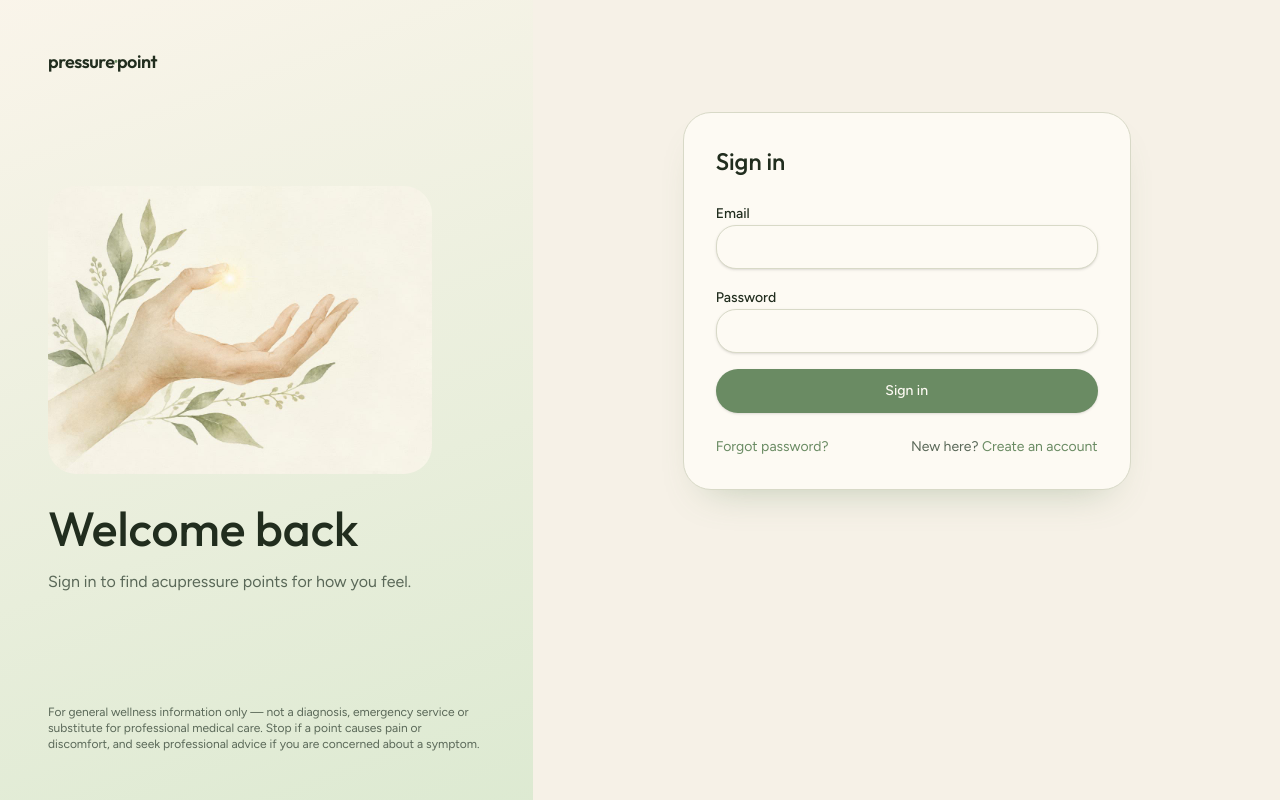
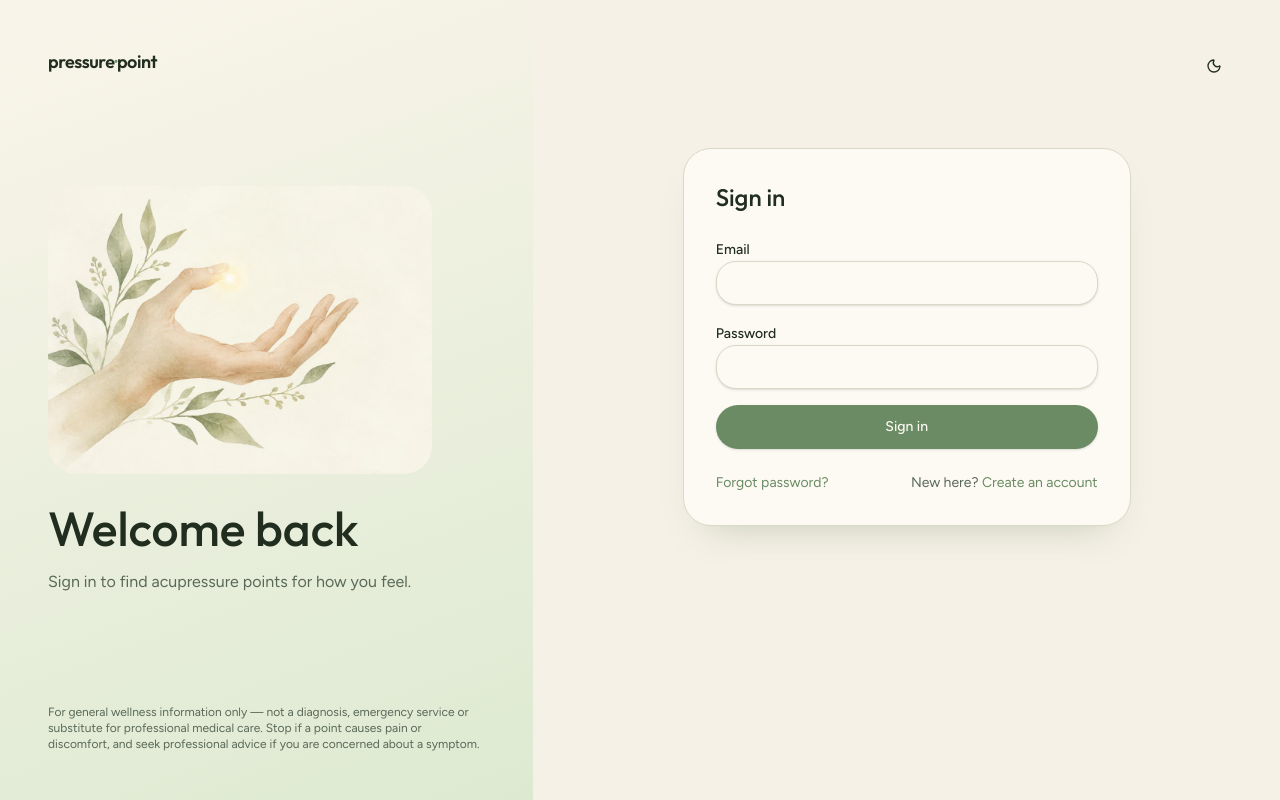
Before and after one commit to TOmelchenko/AcupuncturePoints, a React (Vite) app in the folder frontend/: page /login in a window 1280 px wide. Built offline with nearby package versions, Linux system fonts and the light colour scheme; no server answers.

Commit message:
Add optional dark theme with a toggle; light stays the default (#35)
Co-Authored-By: Claude Opus 5.5 <noreply@anthropic.com>

```diff
--- a/frontend/index.html
+++ b/frontend/index.html
@@ -11,6 +11,10 @@
       rel="stylesheet"
       href="https://fonts.googleapis.com/css2?family=Outfit:wght@400;500;600&family=Figtree:wght@400;500;600&display=swap"
     />
+    <script>
+      // Apply a saved dark-theme choice before first paint; light is the default.
+      try { if (localStorage.getItem('theme') === 'dark') document.documentElement.classList.add('dark') } catch {}
+    </script>
     <title>pressure·point — Acupressure for how you feel</title>
   </head>
   <body>
--- a/frontend/src/components/SplitLayout.tsx
+++ b/frontend/src/components/SplitLayout.tsx
@@ -2,11 +2,12 @@ import type { ReactNode } from 'react'
 import hand from '@/assets/hand-point.jpg'
 import { Brand } from './Brand'
 import { Disclaimer } from './Disclaimer'
+import { ThemeToggle } from './ThemeToggle'
 
 interface Props {
   /** Content for the calm left-hand panel, below the illustration. */
   aside: ReactNode
-  /** Optional navigation shown at the top of the main area. */
+  /** Optional navigation links shown at the top (the theme toggle is always there). */
   nav?: ReactNode
   children: ReactNode
 }
@@ -32,11 +33,10 @@ export function SplitLayout({ aside, nav, children }: Props) {
         </aside>
         <main className="p-6 sm:p-8 lg:p-12">
           {/* Top-right on small screens (beside the brand), top of the content column on large ones. */}
-          {nav && (
-            <nav className="absolute right-3 top-5 flex gap-1 sm:right-5 sm:top-7 lg:static lg:mb-8 lg:justify-end lg:gap-2">
-              {nav}
-            </nav>
-          )}
+          <nav className="absolute right-3 top-5 flex gap-1 sm:right-5 sm:top-7 lg:static lg:mb-8 lg:justify-end lg:gap-2">
+            {nav}
+            <ThemeToggle />
+          </nav>
           {children}
         </main>
       </div>
--- /dev/null
+++ b/frontend/src/components/ThemeToggle.tsx
@@ -0,0 +1,41 @@
+import { Moon, Sun } from 'lucide-react'
+import { useState } from 'react'
+import { Button } from '@/components/ui/button'
+
+const STORAGE_KEY = 'theme'
+
+function readStored(): boolean {
+  try {
+    return localStorage.getItem(STORAGE_KEY) === 'dark'
+  } catch {
+    return false
+  }
+}
+
+/** Switches between the default light theme and the optional dark theme. */
+export function ThemeToggle() {
+  const [dark, setDark] = useState(() => document.documentElement.classList.contains('dark') || readStored())
+
+  const toggle = () => {
+    const next = !dark
+    setDark(next)
+    document.documentElement.classList.toggle('dark', next)
+    try {
+      localStorage.setItem(STORAGE_KEY, next ? 'dark' : 'light')
+    } catch {
+      // Storage unavailable (e.g. private mode): the choice lasts for this page only.
+    }
+  }
+
+  return (
+    <Button
+      variant="ghost"
+      size="icon"
+      className="rounded-full"
+      aria-label={dark ? 'Switch to light theme' : 'Switch to dark theme'}
+      onClick={toggle}
+    >
+      {dark ? <Sun /> : <Moon />}
+    </Button>
+  )
+}
--- a/frontend/src/recommendations/StarRating.tsx
+++ b/frontend/src/recommendations/StarRating.tsx
@@ -44,7 +44,7 @@ export function StarRating({ attemptId, pointId, pointName }: Props) {
                 aria-hidden="true"
                 className={cn(
                   'block rounded px-0.5 text-xl leading-none transition-colors peer-focus-visible:ring-2 peer-focus-visible:ring-ring',
-                  n <= shown ? 'text-primary' : 'text-border',
+                  n <= shown ? 'text-primary' : 'text-border dark:text-muted-foreground/50',
                 )}
               >
                 ★
--- a/frontend/src/styles.css
+++ b/frontend/src/styles.css
@@ -111,6 +111,32 @@
   --shadow-soft: 0 20px 40px -24px color-mix(in oklab, var(--primary) 45%, transparent);
 }
 
+/* Optional dark theme (toggle in the navigation); light stays the default. */
+.dark {
+  --background: oklch(0.2 0.015 140);
+  --foreground: oklch(0.93 0.015 85);
+  --card: oklch(0.25 0.018 140);
+  --card-foreground: oklch(0.93 0.015 85);
+  --popover: oklch(0.25 0.018 140);
+  --popover-foreground: oklch(0.93 0.015 85);
+  --primary: oklch(0.72 0.08 140);
+  --primary-foreground: oklch(0.18 0.02 140);
+  --secondary: oklch(0.32 0.03 140);
+  --secondary-foreground: oklch(0.9 0.02 120);
+  --muted: oklch(0.3 0.02 140);
+  --muted-foreground: oklch(0.74 0.02 120);
+  --accent: oklch(0.45 0.05 140);
+  --accent-foreground: oklch(0.95 0.01 85);
+  --destructive: oklch(0.65 0.16 30);
+  --destructive-foreground: oklch(0.985 0 0);
+  --border: oklch(0.34 0.02 140);
+  --input: oklch(0.36 0.02 140);
+  --ring: oklch(0.72 0.08 140);
+  --gradient-calm: linear-gradient(160deg, oklch(0.24 0.02 140), oklch(0.3 0.04 135));
+  --shadow-soft: 0 20px 40px -24px oklch(0 0 0 / 0.6);
+  color-scheme: dark;
+}
+
 @layer base {
   * {
     border-color: var(--color-border);
```
Also changed, not shown: 1 other file (tests, documents, lock files or other folders).
